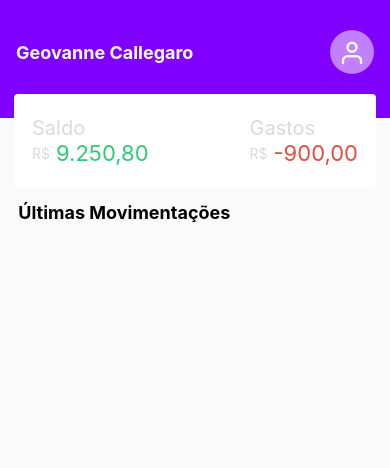
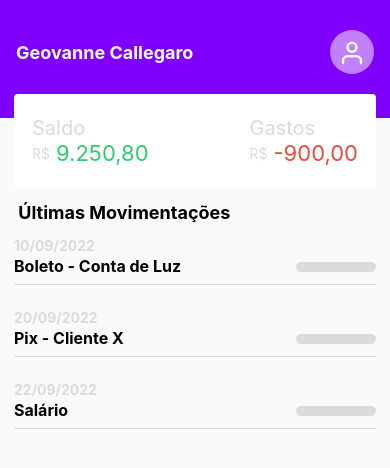
Before and after one commit to GeovanneCallegaro/ReactNative---App-de-Finan-as, a React Native app: screen / in a window 390 px wide. Shown: the top 468 px of the page. Built offline with nearby package versions, Linux system fonts and the light colour scheme.

Commit message:
adding the flatlist and account movements component

```diff
--- /dev/null
+++ b/src/Components/Movements/index.js
@@ -0,0 +1,71 @@
+import React, { useState } from "react";
+import { View, Text, StyleSheet, TouchableOpacity } from "react-native";
+
+export default function Movements({ data }) {
+    const [showValue, setShowValue] = useState(false);
+
+    return (
+        <TouchableOpacity style={styles.container} onPress={() => setShowValue(!showValue)}>
+            <Text style={styles.date}>{data.date}</Text>
+
+            <View style={styles.content}>
+                <Text style={styles.label}>{data.label}</Text>
+
+            { showValue ? (
+                <Text style={data.type === 1 ? styles.value : styles.expenses}>
+                    {data.type === 1 ? `R$ ${data.value}` : `R$ -${data.value}`}
+                </Text>
+            ) : (
+                <View style={styles.skeleton}>
+                </View>
+            )}
+            </View>
+        </TouchableOpacity>
+    );
+}
+
+const styles = StyleSheet.create({
+    container: {
+        flex: 1,
+        marginBottom: 24,
+        borderBottomWidth: 0.5,
+        borderBottomColor: '#DADADA'
+    },
+
+    content: {
+        flexDirection: 'row',
+        justifyContent: 'space-between',
+        marginTop: 2,
+        marginBottom: 8
+    },
+
+    date: {
+        color: '#DADADA',
+        fontWeight: 'bold'
+    },
+
+    label: {
+        fontWeight: 'bold',
+        fontSize: 16
+    },
+
+    value: {
+        fontSize: 16,
+        color: '#2ecc71',
+        fontWeight: 'bold'
+    },
+
+    expenses: {
+        fontSize: 16,
+        color: '#e74c3c',
+        fontWeight: 'bold'
+    },
+
+    skeleton: {
+        marginTop: 6,
+        width: 80,
+        height: 10,
+        backgroundColor: '#DADADA',
+        borderRadius: 8
+    }
+})
--- a/src/Pages/Home/index.js
+++ b/src/Pages/Home/index.js
@@ -1,28 +1,29 @@
-import { StyleSheet, Text, View } from 'react-native';
+import { FlatList, StyleSheet, Text, View } from 'react-native';
 
 import Header from '../../Components/Header';
 import Balance from '../../Components/Balance';
+import Movements from '../../Components/Movements';
 
 const list = [
     {
         id: 1,
         label: 'Boleto - Conta de Luz',
         value: '200,00',
-        date: '17/09/2022',
+        date: '10/09/2022',
         type: 0 // despesas
     },
     {
         id: 2,
         label: 'Pix - Cliente X',
         value: '2.500,00',
-        date: '17/09/2022',
+        date: '20/09/2022',
         type: 1 // receita / entradas
     },
     {
         id: 3,
         label: 'Salário',
         value: '7.000,00',
-        date: '17/09/2022',
+        date: '22/09/2022',
         type: 1 // receita / entradas
     },
 ]
@@ -34,6 +35,14 @@
             <Balance balance='9.250,80' expenses='-900,00'/>
 
             <Text style={styles.title}> Últimas Movimentações </Text>
+
+            <FlatList
+                style={styles.list}
+                data={list}
+                keyExtractor={(item) => String(item.id)}
+                showsVerticalScrollIndicator={false}
+                renderItem={({ item }) => <Movements data={item}/>}
+            />
         </View>
     );
 }
@@ -47,8 +56,11 @@
     title: {
         fontSize: 18,
         fontWeight: 'bold',
-        marginLeft: 14,
-        marginRight: 14,
-        marginTop: 14,
+        margin: 14,
+    },
+
+    list: {
+        marginStart: 14,
+        marginEnd: 14
     }
 });
```
